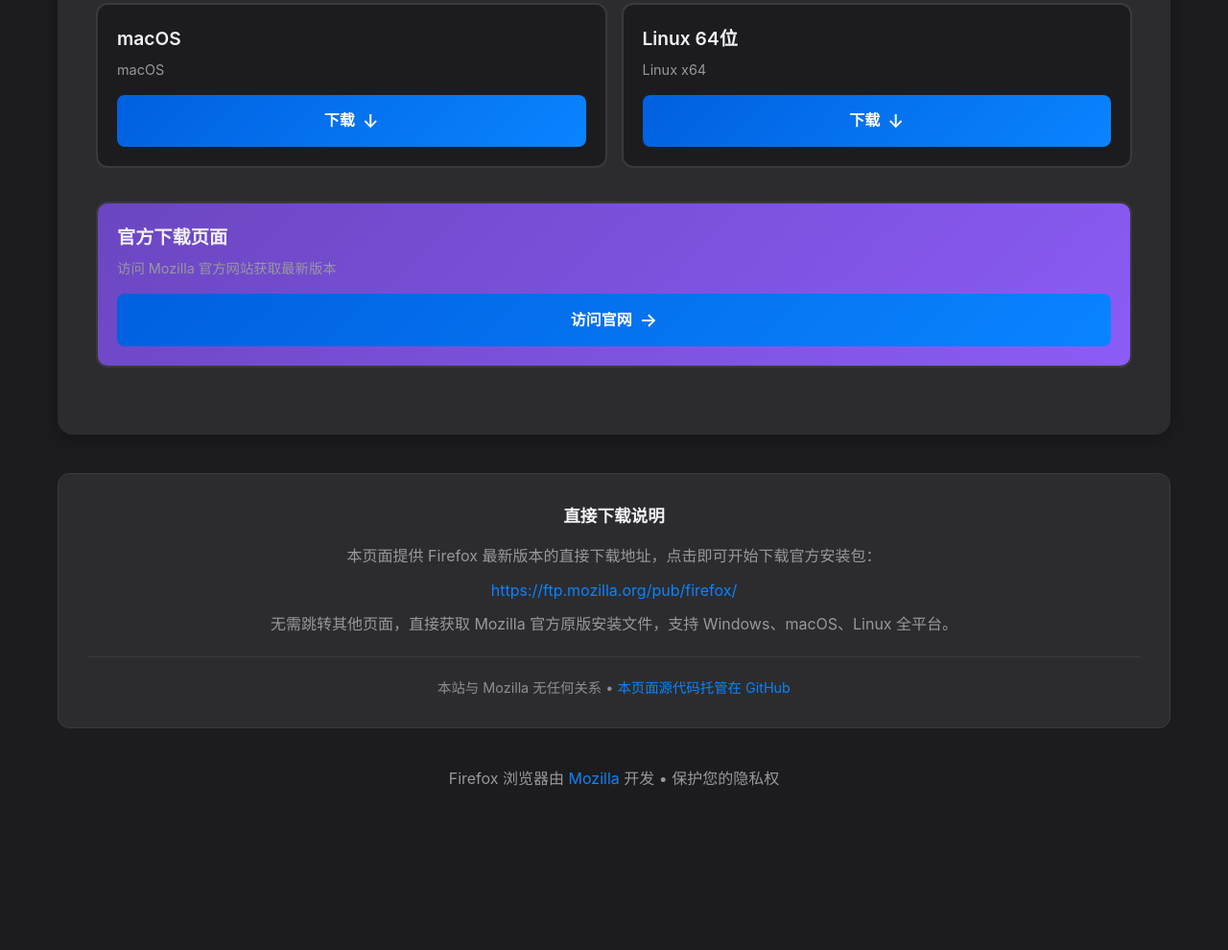
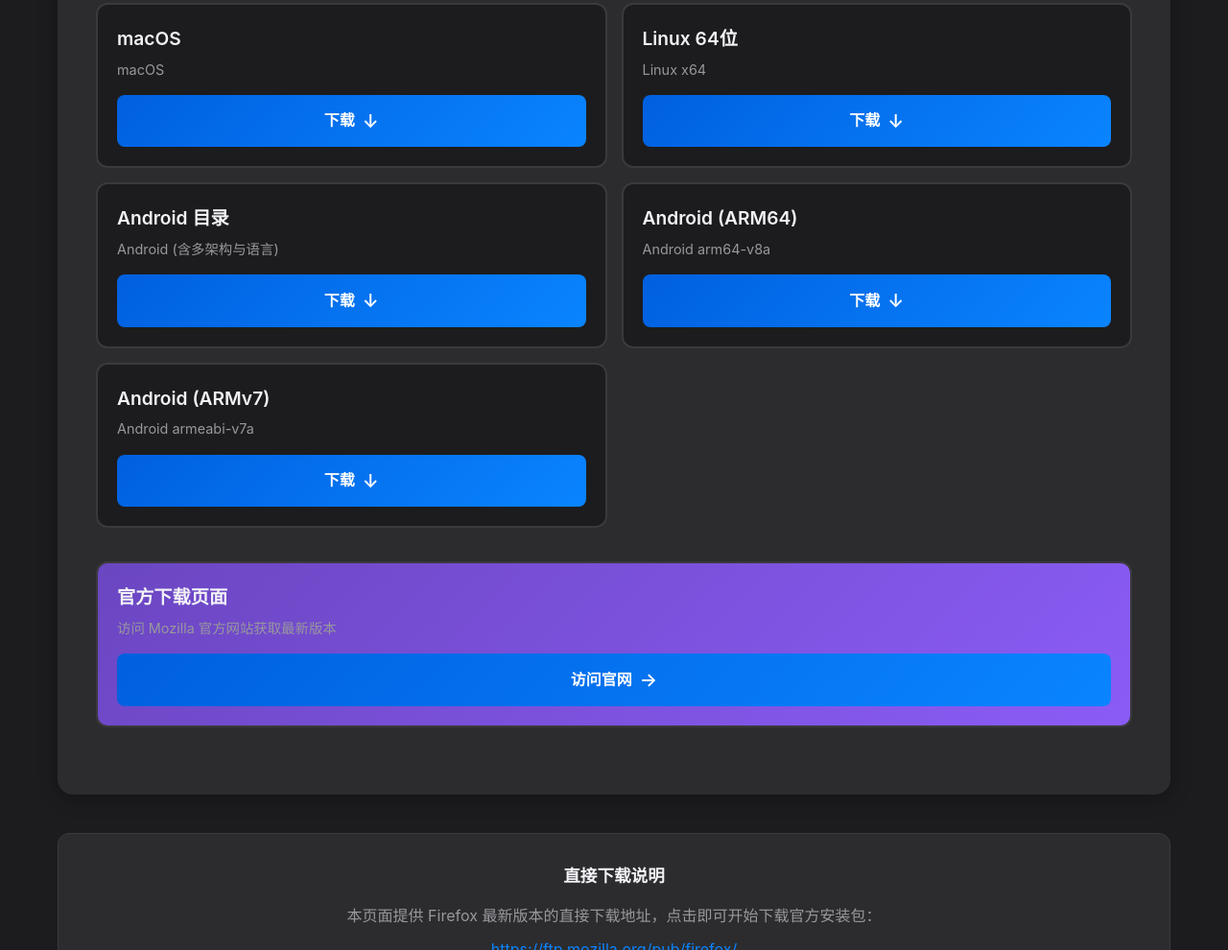
Before and after one commit to scavin/Firefox-latest-releases, a plain HTML site: page index.html in a window 1280 px wide. Shown: the part 1035-2025 px from the top of the page at 96% size. Before the commit the page ends 1899 px from the top, so only its background shows below. Drawn offline with Linux system fonts and the light colour scheme; no server answers.

Commit message:
feat: add android downloads

```diff
--- a/index.html
+++ b/index.html
@@ -598,6 +598,7 @@
 
             generateDownloadLinks(version) {
                 const baseUrl = 'https://ftp.mozilla.org/pub/firefox/releases';
+                const androidBaseUrl = 'https://ftp.mozilla.org/pub/fenix/releases';
                 const downloads = [
                     {
                         name: 'Windows 64位',
@@ -618,6 +619,21 @@
                         name: 'Linux 64位',
                         url: `${baseUrl}/${version}/linux-x86_64/zh-CN/firefox-${version}.tar.bz2`,
                         platform: 'Linux x64'
+                    },
+                    {
+                        name: 'Android 目录',
+                        url: `${androidBaseUrl}/${version}/android/`,
+                        platform: 'Android (含多架构与语言)'
+                    },
+                    {
+                        name: 'Android (ARM64)',
+                        url: `${androidBaseUrl}/${version}/android/fenix-${version}.multi.android-arm64-v8a.apk`,
+                        platform: 'Android arm64-v8a'
+                    },
+                    {
+                        name: 'Android (ARMv7)',
+                        url: `${androidBaseUrl}/${version}/android/fenix-${version}.multi.android-armeabi-v7a.apk`,
+                        platform: 'Android armeabi-v7a'
                     }
                 ];
 
```
Also changed, not shown: 1 other file.
